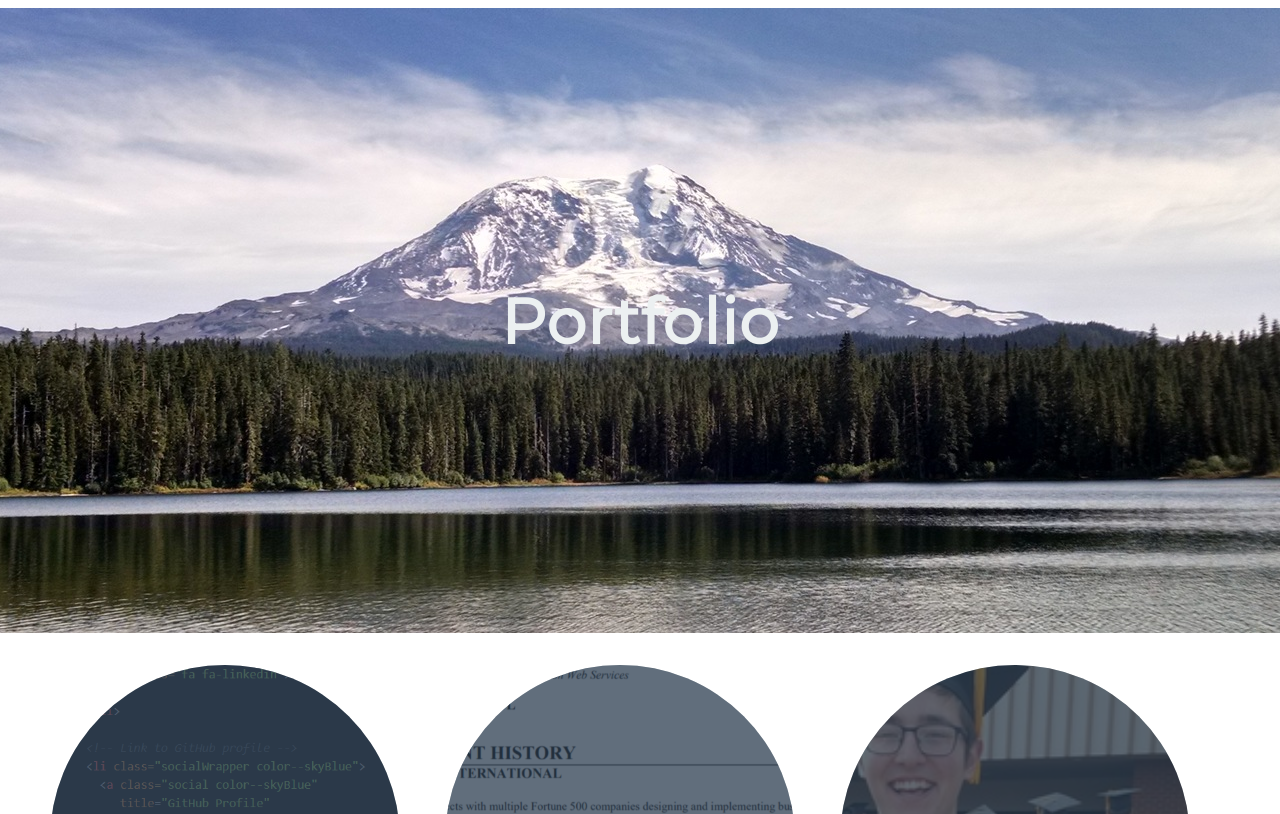
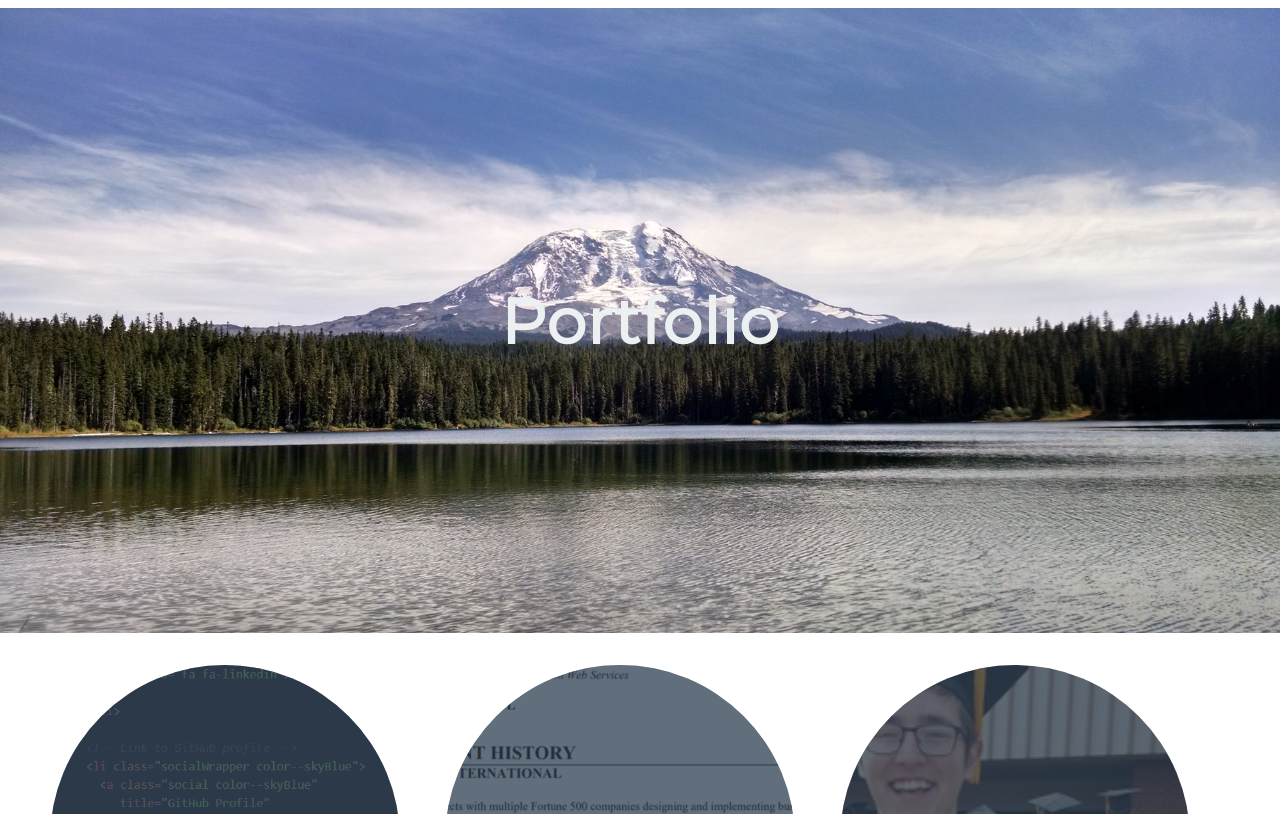
Before and after one commit to murashg/portfolio, a plain HTML site: page index.html in a window 1280 px wide. Shown: the part 120-934 px from the top of the page. Drawn offline with Linux system fonts and the light colour scheme.

Commit message:
added parallax to background images

```diff
--- a/index.html
+++ b/index.html
@@ -56,7 +56,7 @@
       </ul>
     </main>
 
-    <section class="background--takalak section">
+    <section class="background background--takalak section">
       <h2 class="color--cloud margin--none section__text--centered">
         Portfolio
       </h2>
@@ -67,7 +67,7 @@
         <div class="section__example">
           <img alt="A Serverless Portfolio"
                class="section__exampleImage"
-               src="images/serverlessPortfolio.png"/>
+               src="images/serverlessportfolio.PNG"/>
           <dl class="color--cloud">
             <dt class="section__exampleTitle section__text--centered ">
               Serverless Portfolio
@@ -81,7 +81,7 @@
         <div class="section__example">
           <img alt="example screenshot of a project involving cats"
                class="section__exampleImage"
-               src="images/resume.png"/>
+               src="images/resume.PNG"/>
           <dl class="color--cloud">
             <dt class="section__exampleTitle section__text--centered">
               Resume
@@ -108,7 +108,7 @@
 
     <!-- Easter Egg Comment -->
 
-    <section class="background--flugal section">
+    <section class="background background--flugal section">
       <h2 class="color--cloud margin--none section__text--centered">
         About Me
       </h2>
@@ -120,7 +120,7 @@
       </p>
     </section>
 
-      <section class="background--motorcycles section">
+      <section class="background background--motorcycles section">
         <h2 class="color--cloud margin--none section__text--centered">
           Interests
         </h2>
--- a/styles/main.css
+++ b/styles/main.css
@@ -44,25 +44,31 @@
   background-color: rgb(44, 62, 80);
 }
 
-.background--motorcycles{
-  background-image: url("../images/motorcycles.jpg");
+.background{
+  z-index: 0;
+  top: 0;
+  left:0;
+  width: 100%;
+  height: 100%;
   background-repeat: no-repeat;
   background-attachment: fixed;
   background-position: center;
+  background-size: cover;
+  -webkit-background-size: cover;
+  -moz-background-size: cover;
+  -o-background-size: cover;
+}
+
+.background--motorcycles{
+  background-image: url("../images/motorcycles.jpg");
 }
 
 .background--flugal{
   background-image: url("../images/flugal.jpg");
-  background-repeat: no-repeat;
-  background-attachment: fixed;
-  background-position: center;
 }
 
 .background--takalak{
   background-image: url("../images/takalak.jpg");
-  background-repeat: no-repeat;
-  background-attachment: fixed;
-  background-position: center;
 }
 
 /*
@@ -103,6 +109,7 @@ h1, h2, h3, h4, h5, h6 {
 */
 
 .section {
+  z-index: 1;
   font-size: 4.2rem;
   min-height: 70vh;
   position: relative;
```
